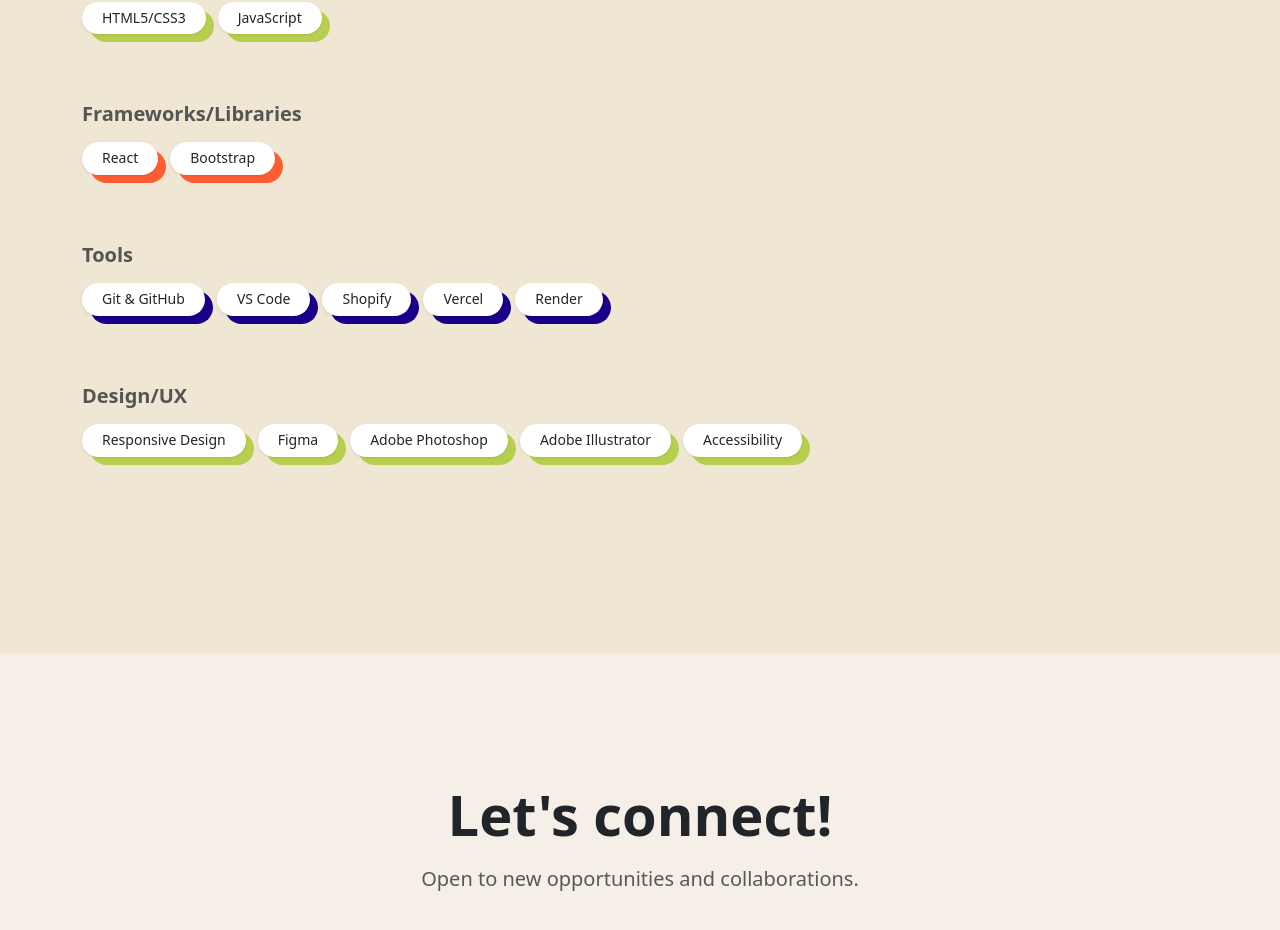
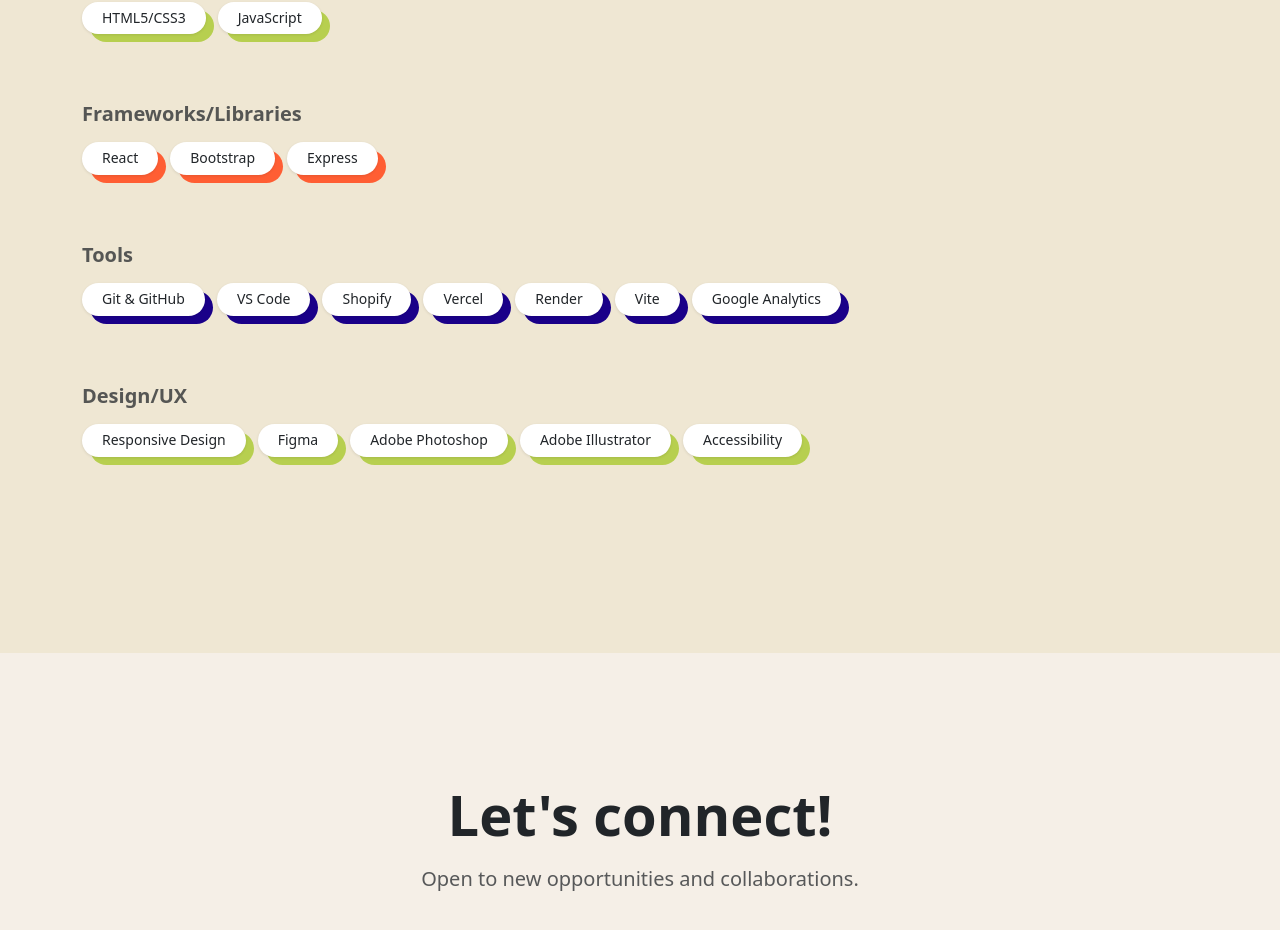
Before and after one commit to aliciabuelow/alicia-portfolio, a React (Vite) app in the folder react-app/: page / in a window 1280 px wide. Shown: the part 4204-5134 px from the top of the page. Built offline with nearby package versions, Linux system fonts and the light colour scheme.

Commit message:
Update Skills badges

```diff
--- a/react-app/src/components/Skills.jsx
+++ b/react-app/src/components/Skills.jsx
@@ -15,6 +15,7 @@
     skills: [
       { name: "React", color: "#FF5E33" },
       { name: "Bootstrap", color: "#FF5E33" },
+      { name: "Express", color: "#FF5E33" },
     ]
   },
   {
@@ -22,9 +23,11 @@
     skills: [
       { name: "Git & GitHub", color: "#1A0089" },
       { name: "VS Code", color: "#1A0089" },
-      { name: "Shopify", color: "#1A0089"},
-      { name: "Vercel", color: "#1A0089"},
-      { name: "Render", color: "#1A0089"}
+      { name: "Shopify", color: "#1A0089" },
+      { name: "Vercel", color: "#1A0089" },
+      { name: "Render", color: "#1A0089" },
+      { name: "Vite", color: "#1A0089" },
+      { name: "Google Analytics", color: "#1A0089" },
     ]
   },
   {
```
